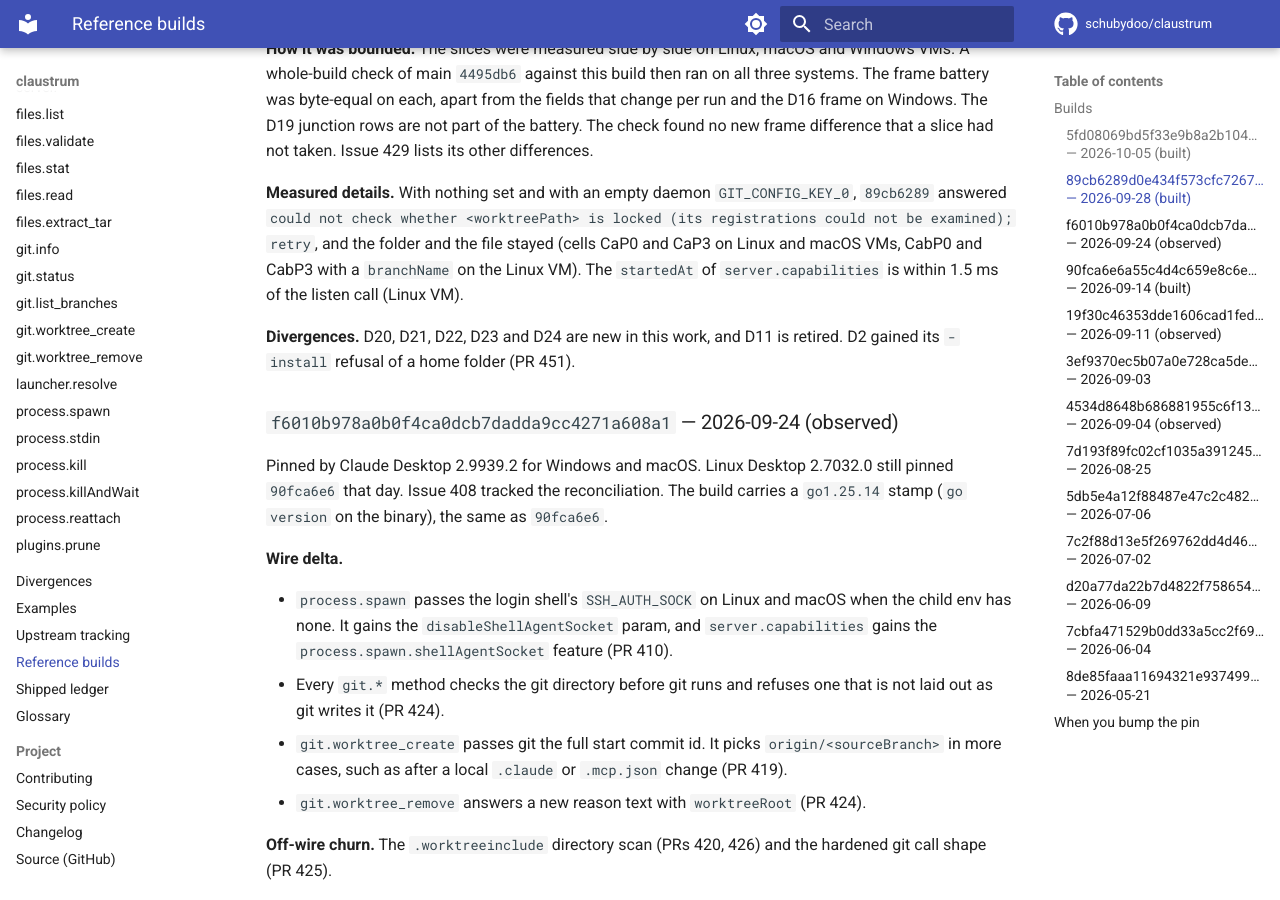
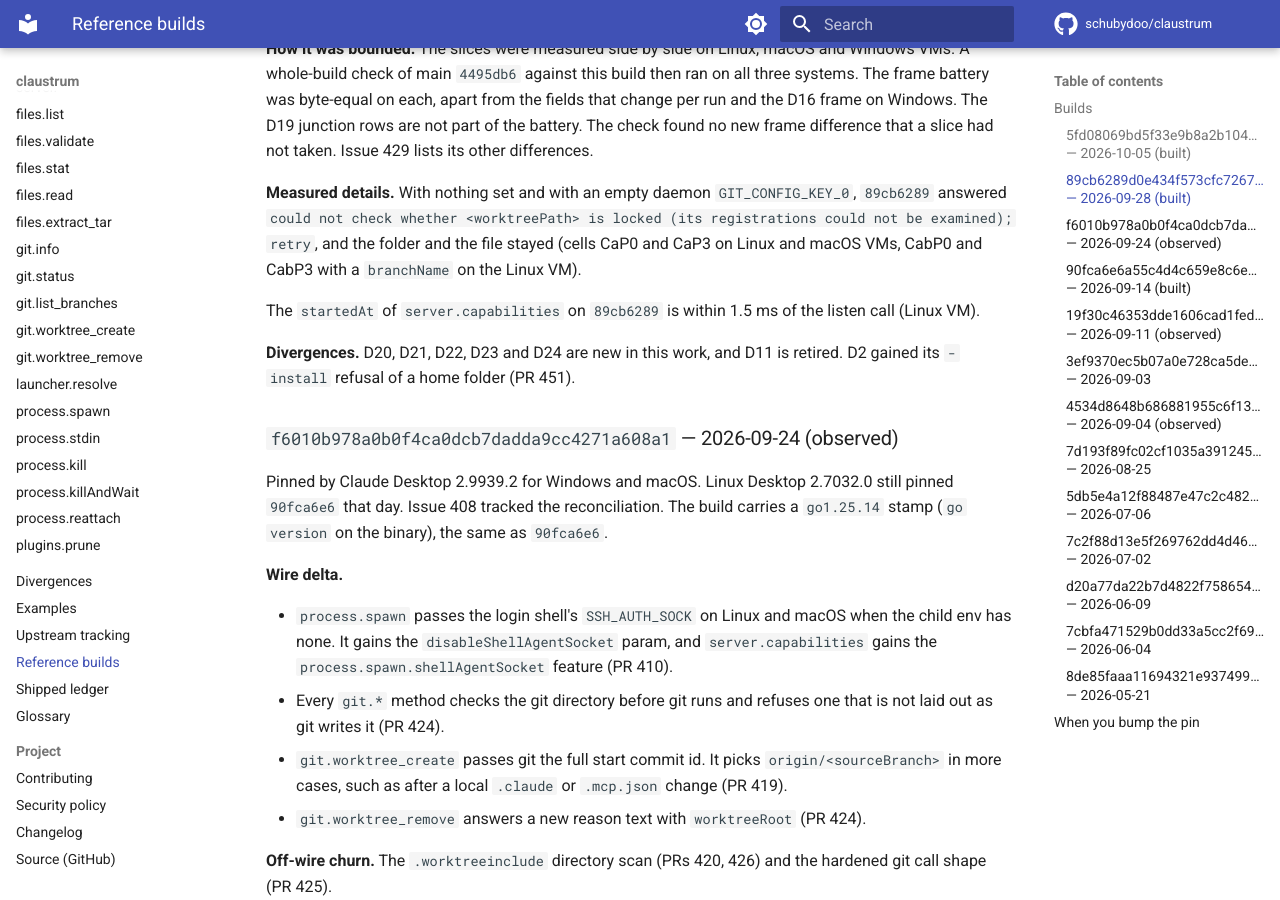
Before and after one commit to schubydoo/claustrum, an MkDocs documentation site: the page built from docs/REFERENCE-BUILDS.md, in a window 1280 px wide and 900 px high, scrolled down 4703 px. Built offline with MkDocs 1.6.1 and Material for MkDocs 9.7.7, drawn with Linux system fonts in a browser that asks for light colours; comment, search, counter and statistics services are not loaded.

Commit message:
docs: keep the pin as the default of the server log lines and answer the review
Co-Authored-By: Claude Opus 5.5 <noreply@anthropic.com>

```diff
--- a/docs/REFERENCE-BUILDS.md
+++ b/docs/REFERENCE-BUILDS.md
@@ -203,9 +203,10 @@ other differences.
 **Measured details.** With nothing set and with an empty daemon `GIT_CONFIG_KEY_0`, `89cb6289` answered
 `could not check whether <worktreePath> is locked (its registrations could not be
 examined); retry`, and the folder and the file stayed (cells CaP0 and CaP3 on Linux
-and macOS VMs, CabP0 and CabP3 with a `branchName` on the Linux VM). The
-`startedAt` of `server.capabilities` is within 1.5 ms of the listen call (Linux
-VM).
+and macOS VMs, CabP0 and CabP3 with a `branchName` on the Linux VM).
+
+The `startedAt` of `server.capabilities` on `89cb6289` is within 1.5 ms of the
+listen call (Linux VM).
 
 **Divergences.** D20, D21, D22, D23 and D24 are new in this work, and D11 is
 retired. D2 gained its `-install` refusal of a home folder (PR 451).
```
Also changed, not shown: docs/protocol/process-spawn.md (+2 -2 lines), docs/protocol/server.md (+2 -2 lines).
